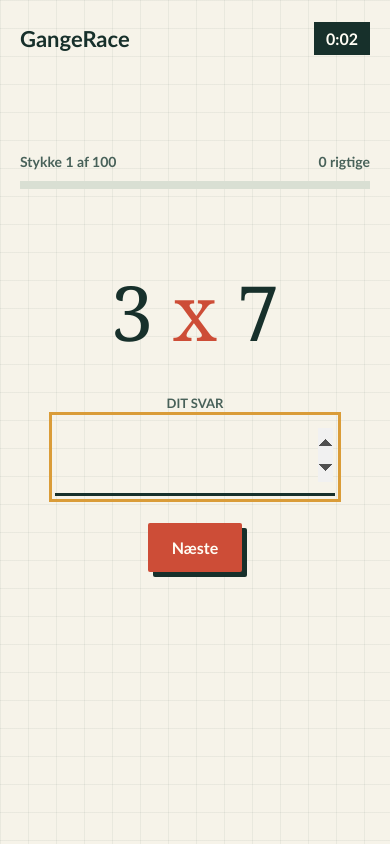
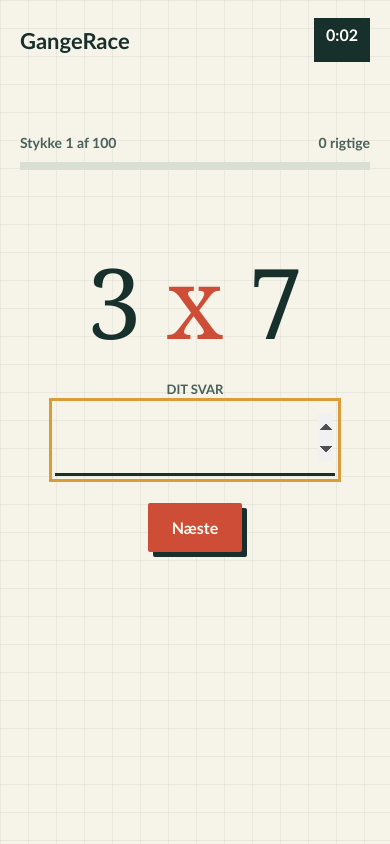
Before and after one commit to jakobdo/GangeRace, a Vue app: page / in a window 390 px wide. Both pictures are taken after a click on the button "Start løbet". Built offline with nearby package versions, Linux system fonts and the light colour scheme.

Commit message:
Mobile friendly css

```diff
--- a/src/style.css
+++ b/src/style.css
@@ -25,7 +25,7 @@ button { cursor: pointer; }
 .topbar, .progress-row { display: flex; justify-content: space-between; align-items: center; }
 .brand, .eyebrow, .quiet-note, .progress-row, .timer, .answer-label, .insight-label, .score-grid span, .table-stat { font-family: 'Trebuchet MS', sans-serif; }
 .brand { color: inherit; font-size: 22px; font-weight: 800; letter-spacing: 0; text-decoration: none; }
-.timer { margin: 0; padding: 7px 12px; color: #fffdf4; background: #17302b; font-weight: 700; font-variant-numeric: tabular-nums; }
+.timer { min-height: 44px; margin: 0; padding: 7px 12px; color: #fffdf4; background: #17302b; font-weight: 700; font-variant-numeric: tabular-nums; }
 
 .welcome, .exercise-area, .result-area { width: min(100%, 680px); margin: 0 auto; }
 .welcome { padding-top: clamp(100px, 19vh, 180px); }
@@ -35,7 +35,7 @@ h1 { max-width: 620px; margin: 0; font-size: clamp(48px, 8vw, 86px); line-height
 .question-count { display: grid; width: 180px; gap: 6px; margin: -8px 0 30px; font-family: 'Trebuchet MS', sans-serif; font-size: 13px; font-weight: 800; text-transform: uppercase; }
 .question-count input { width: 100%; padding: 9px 10px; border: 2px solid #17302b; border-radius: 0; background: #fffdf4; color: #17302b; font-family: Georgia, 'Times New Roman', serif; font-size: 24px; font-weight: 500; }
 .question-count input:focus-visible { outline: 3px solid #da9c38; outline-offset: 2px; }
-.primary-button { border: 0; border-radius: 2px; padding: 15px 24px; background: #cd4d37; color: #fffdf4; font-family: 'Trebuchet MS', sans-serif; font-weight: 800; box-shadow: 5px 5px 0 #17302b; transition: transform .15s, box-shadow .15s; }
+.primary-button { min-height: 48px; border: 0; border-radius: 2px; padding: 15px 24px; background: #cd4d37; color: #fffdf4; font-family: 'Trebuchet MS', sans-serif; font-weight: 800; box-shadow: 5px 5px 0 #17302b; transition: transform .15s, box-shadow .15s; }
 .primary-button:hover { transform: translate(2px, 2px); box-shadow: 3px 3px 0 #17302b; }
 .primary-button:focus-visible, .answer-input:focus-visible { outline: 3px solid #da9c38; outline-offset: 3px; }
 .quiet-note { margin: 24px 0 0; font-size: 13px; color: #5c7069; }
@@ -60,10 +60,10 @@ h1 { max-width: 620px; margin: 0; font-size: clamp(48px, 8vw, 86px); line-height
 .insight.success { border-left-color: #3e856b; background: #dce9dd; }
 .insight p { margin: 0; }
 .insight-label { margin-bottom: 5px !important; font-size: 11px; font-weight: 800; text-transform: uppercase; color: #486159; }
-.show-errors-button { margin-top: 13px; padding: 0; border: 0; border-bottom: 2px solid currentColor; background: transparent; color: #17302b; font-family: 'Trebuchet MS', sans-serif; font-size: 13px; font-weight: 800; }
+.show-errors-button { min-height: 44px; margin-top: 7px; padding: 0; border: 0; border-bottom: 2px solid currentColor; background: transparent; color: #17302b; font-family: 'Trebuchet MS', sans-serif; font-size: 13px; font-weight: 800; }
 .show-errors-button:focus-visible { outline: 3px solid #da9c38; outline-offset: 3px; }
 .table-list { display: grid; gap: 1px; margin: 0 0 30px; border: 1px solid #b9c4b8; background: #b9c4b8; }
-.table-stat { display: flex; width: 100%; justify-content: space-between; gap: 12px; padding: 12px 14px; border: 0; background: #fffdf4; color: #17302b; font-size: 13px; text-align: left; }
+.table-stat { display: flex; width: 100%; min-height: 48px; justify-content: space-between; gap: 12px; padding: 12px 14px; border: 0; background: #fffdf4; color: #17302b; font-size: 13px; text-align: left; }
 .table-stat:hover, .table-stat[aria-expanded="true"] { background: #f4dfcf; }
 .table-stat:focus-visible { outline: 3px solid #da9c38; outline-offset: -3px; }
 .error-details { display: grid; gap: 1px; margin: -12px 0 30px; border: 1px solid #b9c4b8; background: #b9c4b8; }
@@ -72,10 +72,12 @@ h1 { max-width: 620px; margin: 0; font-size: clamp(48px, 8vw, 86px); line-height
 .error-details .error-details-title { display: block; background: #17302b; color: #fffdf4; font-family: 'Trebuchet MS', sans-serif; font-size: 13px; font-weight: 800; }
 
 @media (max-width: 520px) {
-  .race-app { padding: 22px 20px 42px; }
-  .welcome { padding-top: 112px; }
-  .exercise-area { padding-top: 98px; }
-  .equation { margin-bottom: 52px; }
+  .race-app { padding: 18px 20px 36px; }
+  .welcome { padding-top: 76px; }
+  .exercise-area { padding-top: 72px; }
+  .result-area { padding-top: 64px; }
+  .equation { margin-bottom: 40px; font-size: clamp(72px, 25vw, 104px); }
+  .answer-input { min-height: 58px; font-size: 36px; }
   .score-grid { grid-template-columns: repeat(2, 1fr); }
   .table-stat { align-items: flex-start; flex-direction: column; gap: 4px; }
   .error-details p { flex-direction: column; gap: 4px; }
```
